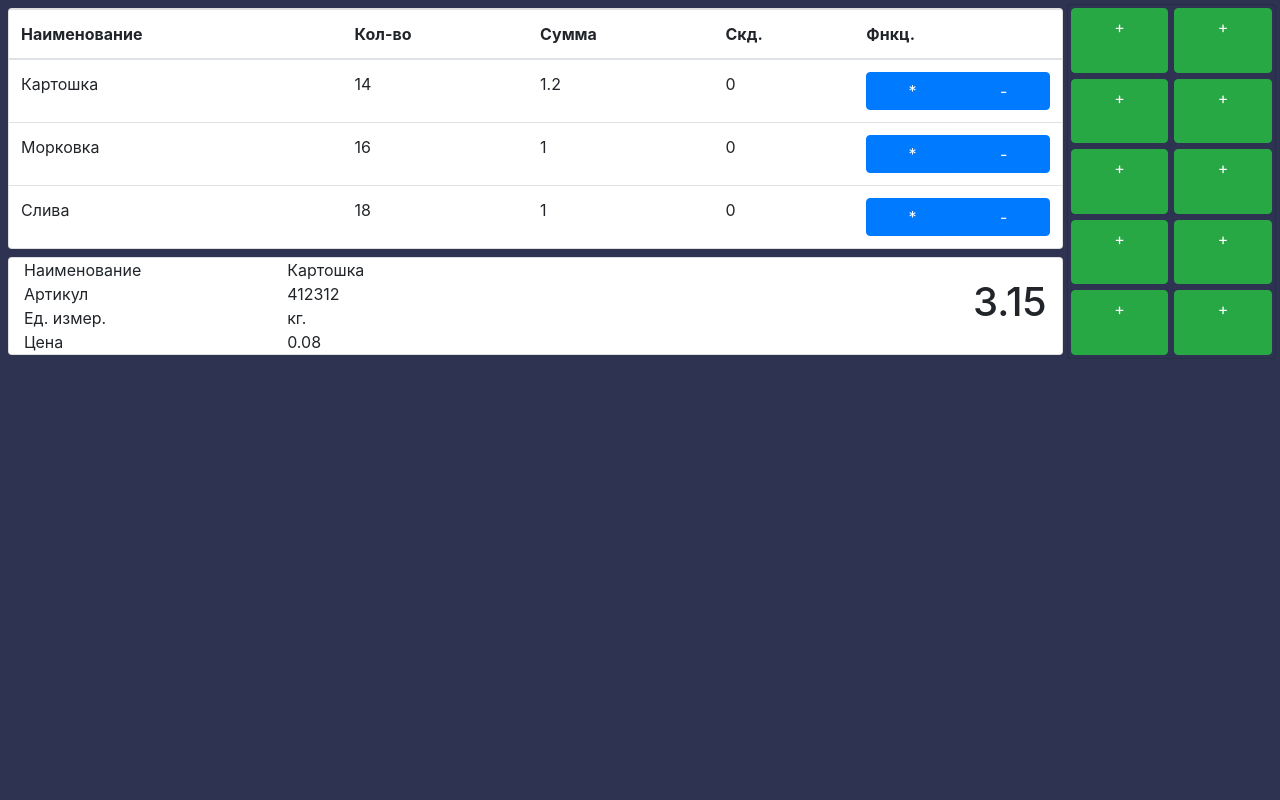
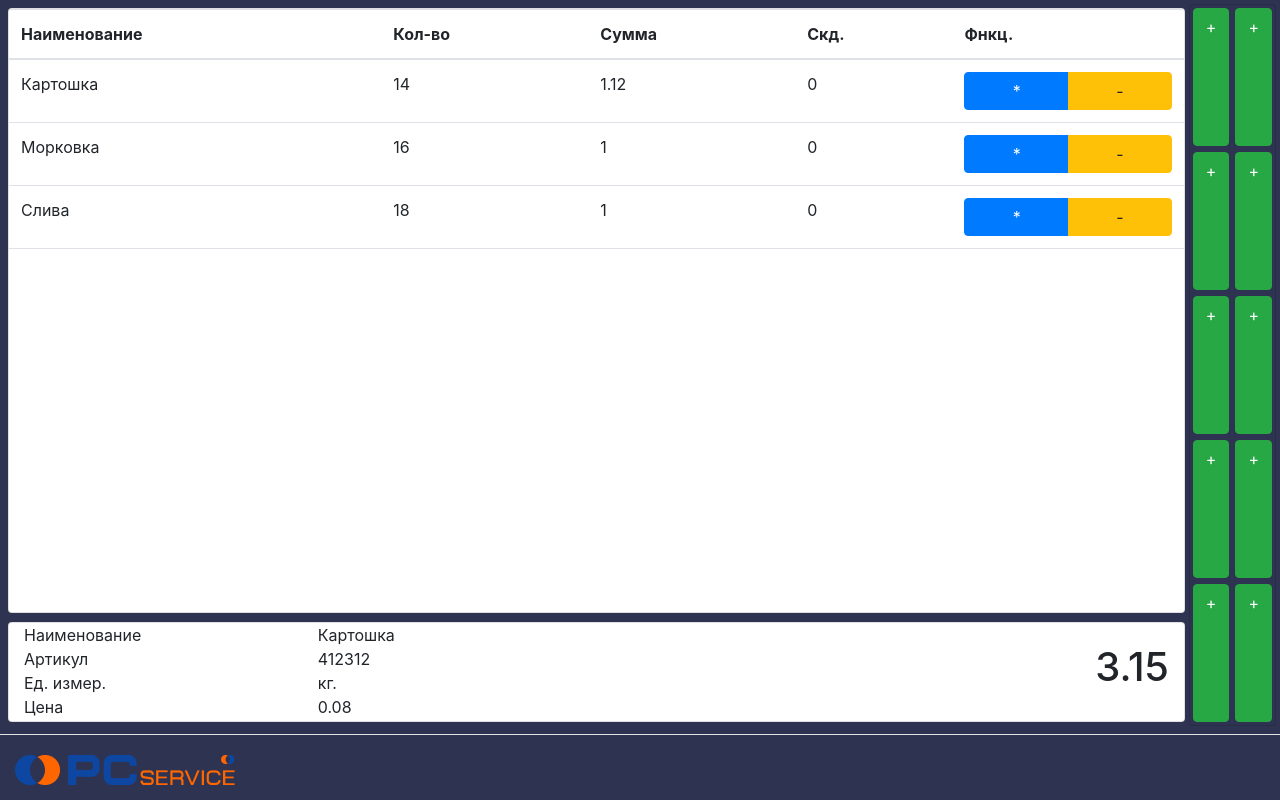
Before and after one commit to MACTEPwar/PublicFront, an Angular app: page /sale in a window 1280 px wide. Built offline with nearby package versions, Linux system fonts and the light colour scheme.

Commit message:
верстка sale

```diff
--- a/src/app/app-routing.module.ts
+++ b/src/app/app-routing.module.ts
@@ -7,6 +7,7 @@ import { SaleComponent } from './sale/sale.component';
 import { MenuComponent } from './menu/menu.component';
 import { CompletedSaleComponent } from './modalDialogs/completed-sale/completed-sale.component';
 import { SalesTouchComponent } from './sales-touch/sales-touch.component';
+import { TestComponent } from './test/test.component';
 
 const routes: Routes = [
   { path: "", component: MainComponent },
@@ -14,6 +15,7 @@ const routes: Routes = [
   { path: "sale", component: SalesTouchComponent },
   { path: "menu", component: MenuComponent },
   { path: "saleComp", component: CompletedSaleComponent },
+  { path: "test", component: TestComponent },
   { path: "**", component: NotFoundComponent }
 ];
 
--- a/src/app/app.module.ts
+++ b/src/app/app.module.ts
@@ -14,6 +14,7 @@ import { DialogWindowComponent } from './modalDialogs/dialog-window/dialog-windo
 import { HttpClientModule } from '@angular/common/http';
 import { AppConfigService } from './services/app-config.service';
 import { SalesTouchComponent } from './sales-touch/sales-touch.component';
+import { TestComponent } from './test/test.component';
 //import {ApiServiceService} from './services/api-service.service'
 
 @NgModule({
@@ -26,7 +27,8 @@ import { SalesTouchComponent } from './sales-touch/sales-touch.component';
     MenuComponent,
     CompletedSaleComponent,
     DialogWindowComponent,
-    SalesTouchComponent
+    SalesTouchComponent,
+    TestComponent
   ],
   imports: [
     BrowserModule,
--- a/src/app/sales-touch/sales-touch.component.html
+++ b/src/app/sales-touch/sales-touch.component.html
@@ -1,10 +1,12 @@
-<div class="row m-0 p-0">
-    <div class="col-10">
-        <div class="row">
-            <div class="card w-100 ml-2 mb-2 mt-2 mr-1">
+<div class="row m-0 p-0 h-100">
+    <div class="col-12">
+        <div class="row" style="height: calc(100% - 70px);">
+            <div class="col">
+                <div class="row h-100">
+                    <div class="card w-100 ml-2 mb-2 mt-2 mr-1" style="height: calc(100% - 125px);">
                         <div class="col-12">
                             <div class="row">
-                        <table class="table mb-0">
+                                <table class="table mb-0 border-bottom">
                                     <thead>
                                         <tr>
                                             <th>Наименование</th>
@@ -31,7 +33,7 @@
                                                 <i class="far fa-trash-alt fa-1x"></i>
                                             </a> -->
                                                     <a href="#" class="btn btn-primary">*</a>
-                                            <a href="#" class="btn btn-primary">-</a>
+                                                    <a href="#" class="btn btn-warning">-</a>
                                                 </div>
                                             </td>
                                         </tr>
@@ -40,7 +42,7 @@
                             </div>
                         </div>
                     </div>
-            <div class="card w-100 mr-1 ml-2 mb-2">
+                    <div class="card w-100 mr-1 ml-2 mb-2" style="height: 100px">
                         <div class="col-12">
                             <div class="row">
                                 <div class="col-6">
@@ -69,7 +71,7 @@
                     </div>
                 </div>
             </div>
-    <div class="col-2">
+            <div class="col-auto">
                 <div class="row h-100">
                     <div class="card w-100 mr-1 mt-1 mb-1" style="background: #2d3350;">
                         <div class="col-12 h-100 d-table p-0">
@@ -98,3 +100,14 @@
                 </div>
             </div>
         </div>
+        <div class="row" style="height: 70px;">
+            <hr class="hr bg-white w-100 my-1" />
+            <div class="col">
+                <img src="../../assets/imgpsh_fullsize.png">
+            </div>
+            <div class="col"></div>
+            <div class="col"></div>
+        </div>
+    </div>
+
+</div>
--- a/src/app/sales-touch/sales-touch.component.ts
+++ b/src/app/sales-touch/sales-touch.component.ts
@@ -9,10 +9,12 @@ import { Product } from '../models/Product'
 export class SalesTouchComponent implements OnInit {
 
   Products:Array<Product> = [
-    new Product(111, "Картошка", 14, 1.20, 0, "кг"),
+    new Product(111, "Картошка", 14, 1.12, 0, "кг"),
     new Product(112, "Морковка", 16, 1.00, 0, "кг"),
     new Product(113, "Слива", 18, 1.00, 0, "кг")
   ];
+
+  Buttons:Array<number>=[1,1,1,1,1,1,1,1,1,1];
 
   constructor() { }
 
--- /dev/null
+++ b/src/app/test/test.component.html
@@ -0,0 +1,10 @@
+<div class="row w-100 h-100 p-0 m-0">
+    <div class="row h-75 w-100 bg-primary m-0 p-0">
+        <div class="col-10 h-100 m-0 p-0">
+            <div class="row p-0 m-0 h-75 bg-warning"></div>
+            <div class="row p-0 m-0 h-25 bg-danger"></div>
+        </div>
+        <div class="col-2 h-100"></div>
+    </div>
+    <div class="row h-25 w-100 bg-success p-0 m-0"></div>
+</div>
--- /dev/null
+++ b/src/app/test/test.component.ts
@@ -0,0 +1,15 @@
+import { Component, OnInit } from '@angular/core';
+
+@Component({
+  selector: 'app-test',
+  templateUrl: './test.component.html',
+  styleUrls: ['./test.component.less']
+})
+export class TestComponent implements OnInit {
+
+  constructor() { }
+
+  ngOnInit() {
+  }
+
+}
```
Also changed, not shown: src/app/test/test.component.less (added), src/assets/imgpsh_fullsize.png (added), 1 other file (tests, documents, lock files or other folders). Lines whose indentation alone changed are shown as unchanged.
